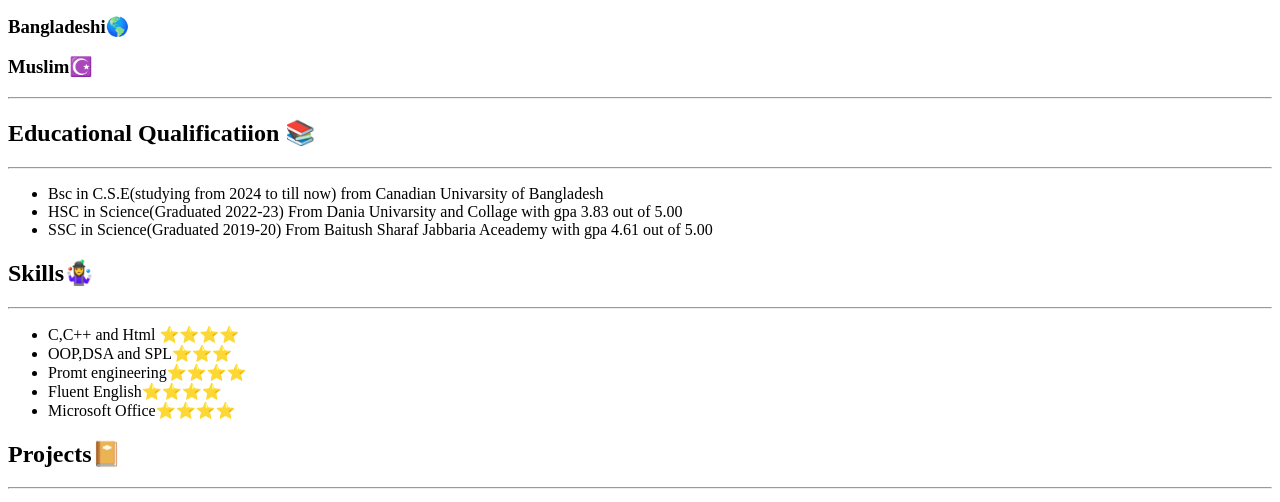
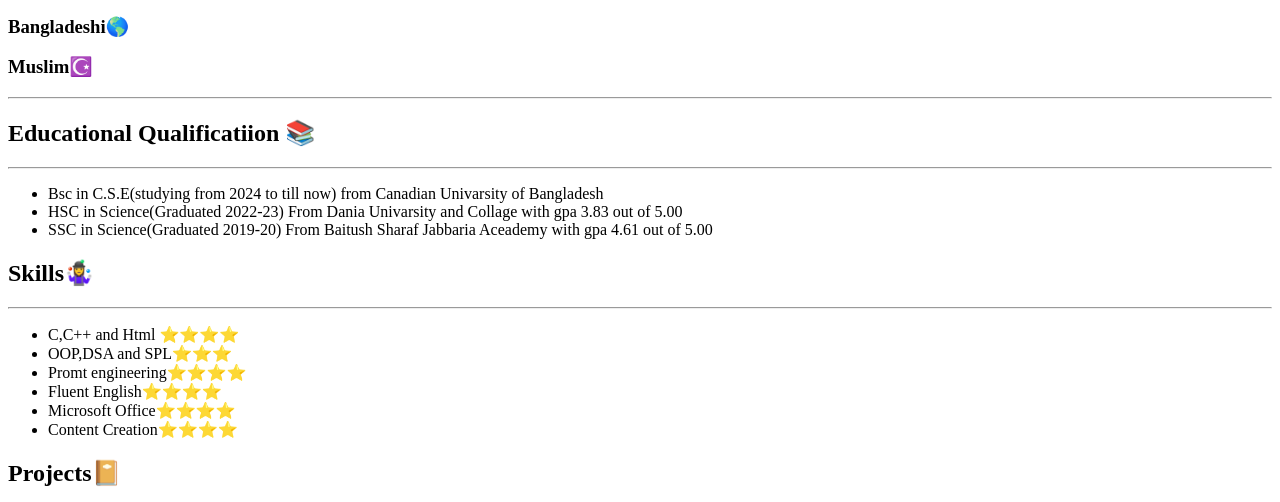
Before and after one commit to omarhosen420/Portfolio-websites-with-web-based-projects, a plain HTML site: page index.html in a window 1280 px wide. Shown: the part 268-770 px from the top of the page. Drawn offline with Linux system fonts and the light colour scheme.

Commit message:
Update index.html

```diff
--- a/index.html
+++ b/index.html
@@ -29,6 +29,7 @@
             <li> Promt engineering⭐⭐⭐⭐</li>
             <li> Fluent English⭐⭐⭐⭐</li>
             <li>Microsoft Office⭐⭐⭐⭐</li>
+            <li>Content Creation⭐⭐⭐⭐</li>
         </ul>
 
     <h2>Projects📔</h2>
@@ -53,4 +54,5 @@
         <li><a href="./contact.html">Contact</a>📞</li>
     </ul>
 </body>
+
 </html>
```
